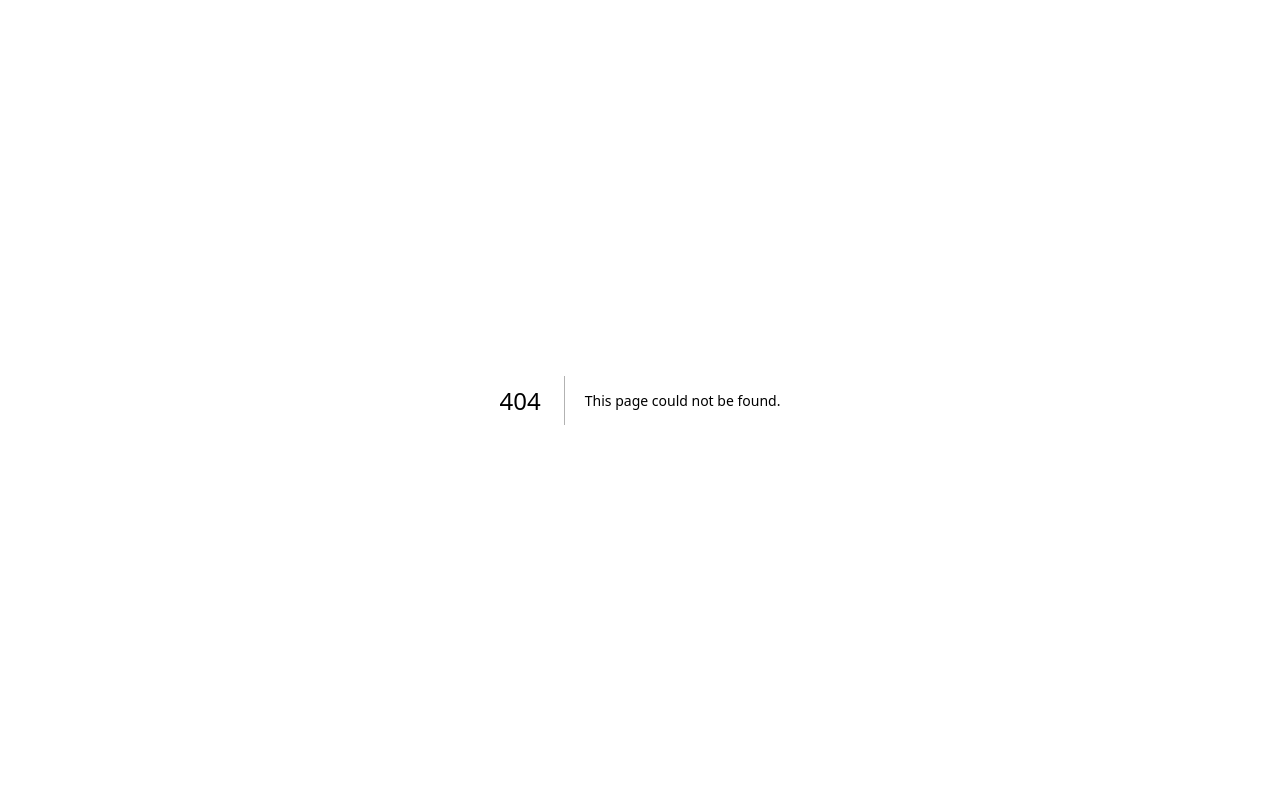
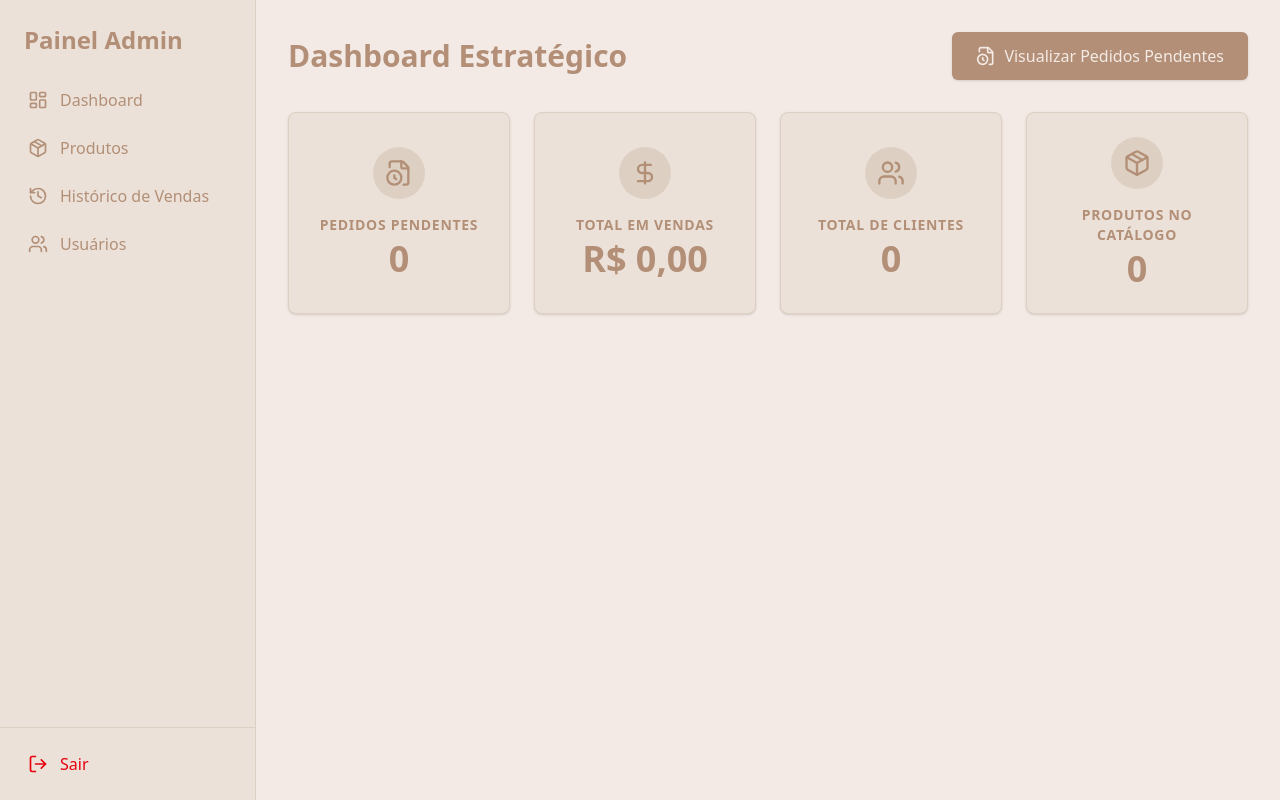
Before and after one commit to GBatistaBecker/Atelie-Silvana, a Next.js app: page /admin in a window 1280 px wide. Before the commit this address had no page. Built offline with nearby package versions, Linux system fonts and the light colour scheme; no server answers; the database is empty.

Commit message:
Funcionalidades do dashboard desenvolvidas

```diff
--- a/src/app/admin/layout.tsx
+++ b/src/app/admin/layout.tsx
@@ -1,5 +1,5 @@
 import Link from 'next/link'
-import { LayoutDashboard, Package, LogOut } from 'lucide-react'
+import { LayoutDashboard, Package, LogOut, History, Users } from 'lucide-react'
 import { signOut } from '@/actions/auth'
 
 export default function AdminLayout({ children }: { children: React.ReactNode }) {
@@ -25,6 +25,20 @@ export default function AdminLayout({ children }: { children: React.ReactNode })
             <Package size={20} />
             Produtos
           </Link>
+          <Link
+            href="/admin/vendas"
+            className="flex items-center gap-3 px-3 py-2 rounded-md text-[#B28F76] hover:bg-[#DDD0C2] transition-colors"
+          >
+            <History size={20} />
+            Histórico de Vendas
+          </Link>
+          <Link
+            href="/admin/usuarios"
+            className="flex items-center gap-3 px-3 py-2 rounded-md text-[#B28F76] hover:bg-[#DDD0C2] transition-colors"
+          >
+            <Users size={20} />
+            Usuários
+          </Link>
         </nav>
         <div className="p-4 border-t border-[#DDD0C2]">
           <form action={signOut}>
--- /dev/null
+++ b/src/app/admin/page.tsx
@@ -0,0 +1,89 @@
+import { createClient } from '@/lib/supabase/server'
+import Link from 'next/link'
+import { FileClock, DollarSign, Users, Package } from 'lucide-react'
+
+export const dynamic = 'force-dynamic'
+
+export default async function AdminDashboard() {
+  const supabase = await createClient()
+
+  // 1. Pedidos Pendentes
+  const { count: pendingOrders } = await supabase
+    .from('orders')
+    .select('*', { count: 'exact', head: true })
+    .eq('status', 'pending')
+
+  // 2. Total em Vendas (soma de total_price em orders, podemos filtrar status = paid/shipped ou all)
+  const { data: salesData } = await supabase
+    .from('orders')
+    .select('total_price')
+    //.eq('status', 'paid') // Dependendo da regra, podemos descomentar.
+
+  const totalSales = salesData?.reduce((acc, order) => acc + Number(order.total_price), 0) || 0
+
+  // 3. Total de Clientes
+  const { count: totalClients } = await supabase
+    .from('profiles')
+    .select('*', { count: 'exact', head: true })
+    .eq('role', 'client')
+
+  // 4. Catálogo de Produtos
+  const { count: totalProducts } = await supabase
+    .from('products')
+    .select('*', { count: 'exact', head: true })
+
+  return (
+    <div className="space-y-8">
+      <div className="flex flex-col md:flex-row md:items-center justify-between gap-4">
+        <h1 className="text-3xl font-heading font-bold text-[#B28F76]">Dashboard Estratégico</h1>
+        <Link
+          href="/admin/pedidos-pendentes"
+          className="flex items-center gap-2 bg-[#B28F76] text-[#F3EAE5] px-6 py-3 rounded-md hover:bg-[#D2B6A2] hover:text-[#B28F76] transition-colors font-medium shadow-sm"
+        >
+          <FileClock size={20} />
+          Visualizar Pedidos Pendentes
+        </Link>
+      </div>
+
+      <div className="grid grid-cols-1 md:grid-cols-2 lg:grid-cols-4 gap-6">
+        {/* Card: Pedidos Pendentes */}
+        <div className="bg-[#ECE1D9] border border-[#DDD0C2] rounded-lg p-6 flex flex-col items-center justify-center text-center shadow-sm">
+          <div className="bg-[#DDD0C2] p-3 rounded-full mb-4">
+            <FileClock className="text-[#B28F76]" size={28} />
+          </div>
+          <h2 className="text-sm uppercase tracking-wider text-[#B28F76] font-semibold mb-1">Pedidos Pendentes</h2>
+          <p className="text-4xl font-heading font-bold text-[#B28F76]">{pendingOrders || 0}</p>
+        </div>
+
+        {/* Card: Total em Vendas */}
+        <div className="bg-[#ECE1D9] border border-[#DDD0C2] rounded-lg p-6 flex flex-col items-center justify-center text-center shadow-sm">
+          <div className="bg-[#DDD0C2] p-3 rounded-full mb-4">
+            <DollarSign className="text-[#B28F76]" size={28} />
+          </div>
+          <h2 className="text-sm uppercase tracking-wider text-[#B28F76] font-semibold mb-1">Total em Vendas</h2>
+          <p className="text-4xl font-heading font-bold text-[#B28F76]">
+            {new Intl.NumberFormat('pt-BR', { style: 'currency', currency: 'BRL' }).format(totalSales)}
+          </p>
+        </div>
+
+        {/* Card: Total de Clientes */}
+        <div className="bg-[#ECE1D9] border border-[#DDD0C2] rounded-lg p-6 flex flex-col items-center justify-center text-center shadow-sm">
+          <div className="bg-[#DDD0C2] p-3 rounded-full mb-4">
+            <Users className="text-[#B28F76]" size={28} />
+          </div>
+          <h2 className="text-sm uppercase tracking-wider text-[#B28F76] font-semibold mb-1">Total de Clientes</h2>
+          <p className="text-4xl font-heading font-bold text-[#B28F76]">{totalClients || 0}</p>
+        </div>
+
+        {/* Card: Catálogo de Produtos */}
+        <div className="bg-[#ECE1D9] border border-[#DDD0C2] rounded-lg p-6 flex flex-col items-center justify-center text-center shadow-sm">
+          <div className="bg-[#DDD0C2] p-3 rounded-full mb-4">
+            <Package className="text-[#B28F76]" size={28} />
+          </div>
+          <h2 className="text-sm uppercase tracking-wider text-[#B28F76] font-semibold mb-1">Produtos no Catálogo</h2>
+          <p className="text-4xl font-heading font-bold text-[#B28F76]">{totalProducts || 0}</p>
+        </div>
+      </div>
+    </div>
+  )
+}
--- /dev/null
+++ b/src/app/admin/pedidos-pendentes/page.tsx
@@ -0,0 +1,78 @@
+import { createClient } from '@/lib/supabase/server'
+import { Package, Truck, CheckCircle } from 'lucide-react'
+import Link from 'next/link'
+
+export const dynamic = 'force-dynamic'
+
+export default async function PedidosPendentes() {
+  const supabase = await createClient()
+
+  // Buscar pedidos com status pending (e talvez paid se pending não for o único não-finalizado)
+  // Para essa interface estratégica, consideraremos 'pending' e 'paid' como pedidos para despachar
+  const { data: orders, error } = await supabase
+    .from('orders')
+    .select(`
+      id,
+      total_price,
+      status,
+      created_at,
+      user:profiles(name, email)
+    `)
+    .in('status', ['pending', 'paid'])
+    .order('created_at', { ascending: false })
+
+  if (error) {
+    console.error('Error fetching orders:', error)
+  }
+
+  return (
+    <div className="space-y-8">
+      <div className="flex flex-col md:flex-row md:items-center justify-between gap-4">
+        <h1 className="text-3xl font-heading font-bold text-[#B28F76]">Gestão de Pedidos Pendentes</h1>
+        <Link
+          href="/admin"
+          className="text-[#B28F76] hover:underline"
+        >
+          Voltar ao Dashboard
+        </Link>
+      </div>
+
+      {(!orders || orders.length === 0) ? (
+        <div className="bg-[#ECE1D9] border border-[#DDD0C2] rounded-lg p-8 text-center text-[#B28F76]">
+          Nenhum pedido pendente no momento.
+        </div>
+      ) : (
+        <div className="grid grid-cols-1 gap-6">
+          {orders.map((order: any) => (
+            <div key={order.id} className="bg-[#ECE1D9] border border-[#DDD0C2] rounded-lg p-6 shadow-sm flex flex-col md:flex-row justify-between items-start md:items-center gap-6">
+              <div>
+                <p className="text-sm text-[#B28F76] mb-1 font-semibold">ID do Pedido: <span className="font-normal opacity-80">{order.id}</span></p>
+                <p className="text-lg font-heading text-[#B28F76]">Cliente: {order.user?.name || 'Cliente Desconhecido'}</p>
+                <p className="text-sm text-[#B28F76] mt-1">
+                  Data: {new Date(order.created_at).toLocaleDateString('pt-BR')} às {new Date(order.created_at).toLocaleTimeString('pt-BR')}
+                </p>
+                <p className="text-sm font-semibold text-[#B28F76] mt-2">
+                  Total: {new Intl.NumberFormat('pt-BR', { style: 'currency', currency: 'BRL' }).format(order.total_price)}
+                </p>
+                <span className="inline-block mt-3 px-3 py-1 bg-[#DDD0C2] text-[#B28F76] text-xs font-bold rounded-full uppercase tracking-wide">
+                  {order.status}
+                </span>
+              </div>
+
+              <div className="flex flex-col gap-3 w-full md:w-auto">
+                <button className="flex items-center justify-center gap-2 px-4 py-2 bg-[#F3EAE5] border border-[#B28F76] text-[#B28F76] rounded hover:bg-[#DDD0C2] transition-colors w-full md:w-48 text-sm font-semibold">
+                  <Package size={16} />
+                  Marcar como Pronto
+                </button>
+                <button className="flex items-center justify-center gap-2 px-4 py-2 bg-[#B28F76] text-[#F3EAE5] rounded hover:bg-[#D2B6A2] hover:text-[#B28F76] transition-colors w-full md:w-48 text-sm font-semibold">
+                  <Truck size={16} />
+                  Despachar Entrega
+                </button>
+              </div>
+            </div>
+          ))}
+        </div>
+      )}
+    </div>
+  )
+}
```
